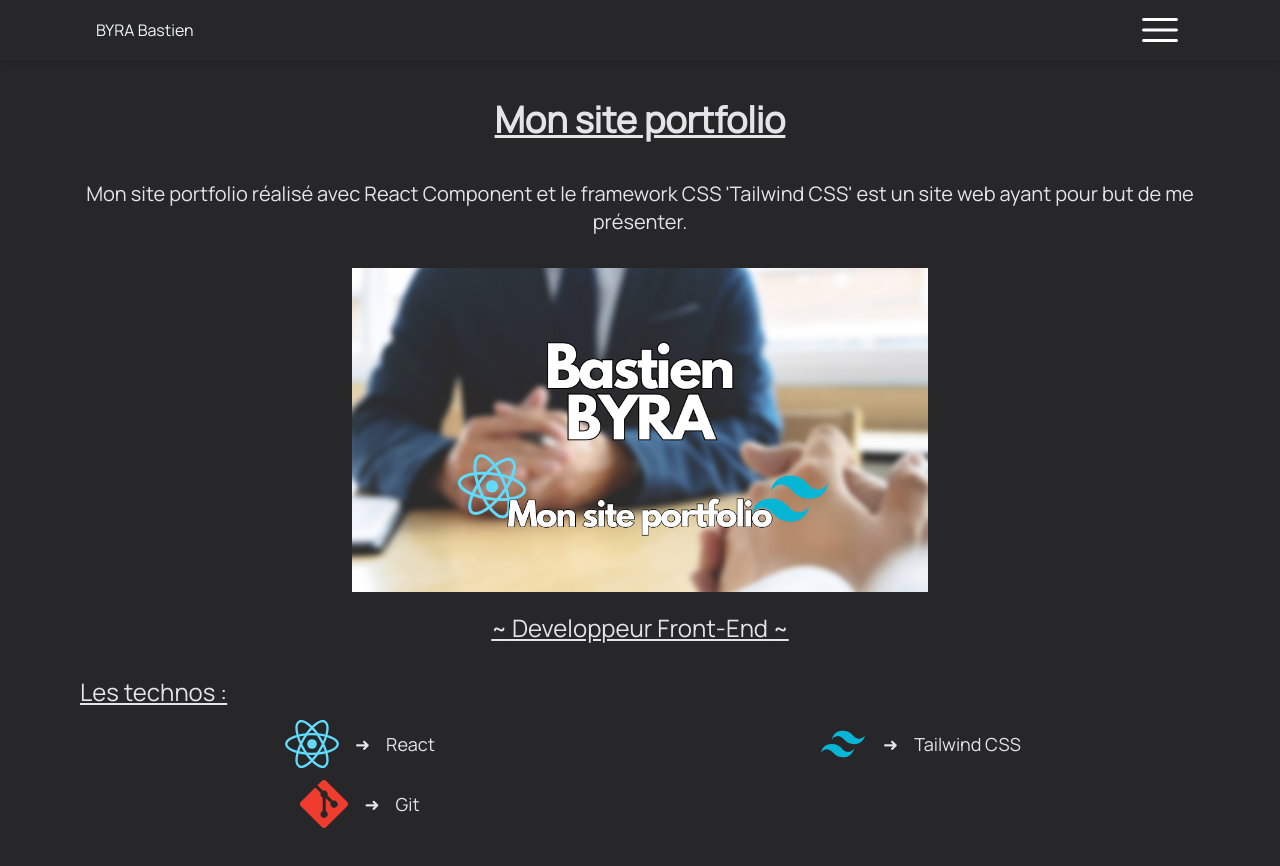
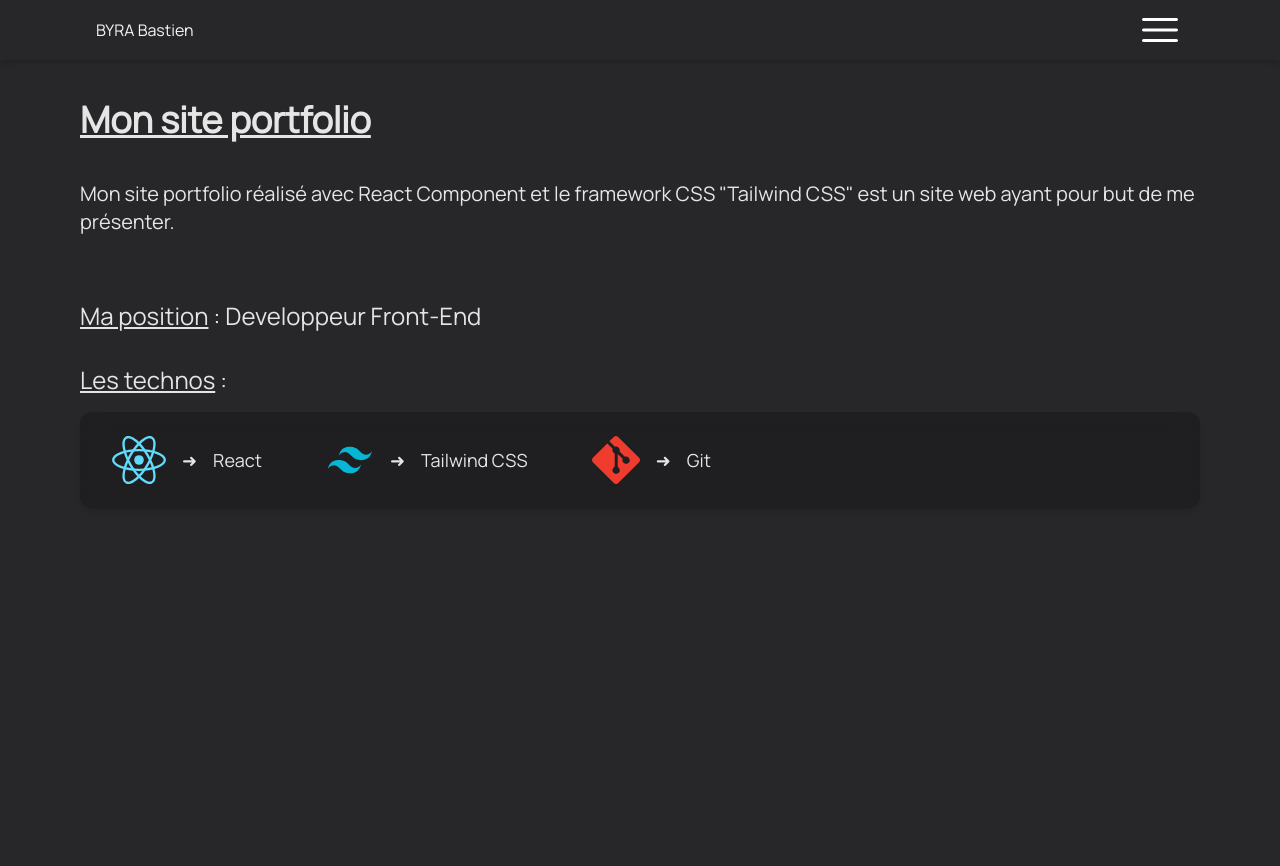
Before and after one commit to BastienBYRA/Portfolio, a React (Create React App) app: page /project/1 in a window 1280 px wide. After the commit the page ends 800 px from the top, so only its background shows below. Built offline with nearby package versions, Linux system fonts and the light colour scheme.

Commit message:
Refonte des details projets + fix size grid projet

```diff
--- a/src/components/Accueil/Intro.js
+++ b/src/components/Accueil/Intro.js
@@ -13,6 +13,7 @@ class Intro extends React.Component {
         <p className="text-xl mt-2 sm:text-2xl ">
           Full-Stack / Mobile Developer - Cybersecurity
         </p>
+        {/* <p className="text-md ">Situé sur Bordeaux</p> */}
       </div>
     );
   }
--- a/src/components/Accueil/Presentation.js
+++ b/src/components/Accueil/Presentation.js
@@ -33,23 +33,14 @@ class Presentation extends React.Component {
             </div>
           </div>
 
-          {/* <p className="text-lg mt-8">
-            Developpeur depuis plus de 3 ans situé sur Bordeaux.
-          </p>
-          <p className="text-lg mt-3">
-            Fort de plusieurs années de formation dans les differentes parties
-            du developpement informatique, je mets mon savoir et mes compétences
-            a votre service.
-          </p> */}
-
           <p className="text-lg mt-8">
-            Plongé dans le <b>monde informatique</b> depuis 5 ans et{" "}
-            <b>Developpeur</b> depuis plus de 3 ans situé sur Bordeaux.
+            Dans le <b>monde informatique</b> depuis 5 ans et <b>Développeur</b>{" "}
+            depuis plus de 3 ans.
           </p>
           <p className="text-lg mt-5">
-            Fort de plusieurs années de formation dans les differentes parties
-            de l'informatique et du developpement informatique, je mets mon
-            savoir et mes compétences a votre service.
+            Fort de plusieurs années de formation dans les différentes parties
+            de l'informatique et du développement informatique, je mets mon
+            savoir et mes compétences à votre service.
           </p>
 
           {/* <div className="mt-5 gap-3">
--- a/src/components/Contact/Contact.js
+++ b/src/components/Contact/Contact.js
@@ -12,7 +12,7 @@ class Contact extends React.Component {
     return (
       <div
         id="Contact"
-        className="px-4 sm:px-8 md:px-20 py-16 pt-16 flex flex-col mx-auto items-center justify-center bg-neutral-200 "
+        className="px-4 sm:px-8 md:px-20 py-16 pt-16 flex flex-col mx-auto items-center justify-center bg-neutral-200"
       >
         <h1 className="text-4xl font-bold">Contact</h1>
         <p className="mt-6 text-lg px-8 text-center">
--- a/src/components/Description/Description.js
+++ b/src/components/Description/Description.js
@@ -24,13 +24,13 @@ class Description extends React.Component {
       <div className="px-4 md:px-20 2xl:px-60 py-10 bg-zinc-800 text-neutral-200">
         {this.state.currentProject && (
           <div>
-            <h1 className="text-4xl font-bold text-center underline">
+            <h1 className="text-4xl font-bold underline">
               {this.state.currentProject.title}
             </h1>
-            <h2 className="text-base sm:text-xl text-center mt-10">
+            <h2 className="text-base sm:text-xl mt-10">
               {this.state.currentProject.longDesc}
             </h2>
-            <div className="mt-8">
+            {/* <div className="mt-8">
               <img
                 src={
                   process.env.PUBLIC_URL +
@@ -39,15 +39,18 @@ class Description extends React.Component {
                 }
                 className="w-[70%] max-w-xl mx-auto"
               />
-            </div>
+            </div> */}
 
-            <p className="sm:text-2xl underline mt-5 text-center">
-              ~ {this.state.currentProject.job} ~
+            <p className="text-2xl  mt-16">
+              <span className="underline">Ma position</span> :{" "}
+              {this.state.currentProject.job}
             </p>
 
             {this.state.currentProject.missions && (
-              <div>
-                <p className="text-2xl underline mt-16">Mes missions : </p>
+              <div className="mt-8">
+                <p className="text-2xl">
+                  <span className="underline">Mes missions</span> :{" "}
+                </p>
                 {this.state.currentProject.missions.map((mission, i) => {
                   return (
                     <div className="flex flex-row items-center gap-4 mt-3 pl-8">
@@ -58,24 +61,27 @@ class Description extends React.Component {
               </div>
             )}
 
-            <p className="text-2xl underline mt-8">Les technos :</p>
-            <div className="grid grid-cols-1 ssm:grid-cols-2 sm:grid-cols-3">
+            {this.state.currentProject.langages && (
+              <div className="mt-8 mb-8">
+                <p className="text-2xl mt-8">
+                  <span className="underline">Les technos</span> :
+                </p>
+                <div className="backdrop-blur-md bg-black/20 hover:bg-black/40 duration-200 rounded-xl flex px-8 mt-4 py-6 gap-16 flex-wrap shadow-md hover:shadow-lg">
                   {this.state.currentProject.langages.map((langage, i) => {
                     return (
-                  <div className="flex flex-row items-center gap-4 mt-3 justify-center">
-                    {/* <p className="text-sm sm:text-md lg:text-lg">➜</p> */}
+                      <div className="flex flex-row items-center gap-4 justify-center">
                         <img
                           className=" object-contain h-8 sm:h-12"
                           src={process.env.PUBLIC_URL + "/stack/" + langage.img}
                         />
-                    <p className="text-sm sm:text-md lg:text-lg">➜</p>
-                    <p className="text-sm sm:text-md lg:text-lg">
-                      {langage.title}
-                    </p>
+                        <p className="text-md lg:text-lg">➜</p>
+                        <p className="text-md lg:text-lg">{langage.title}</p>
                       </div>
                     );
                   })}
                 </div>
+              </div>
+            )}
           </div>
         )}
       </div>
--- a/src/components/Parcours/Parcours.js
+++ b/src/components/Parcours/Parcours.js
@@ -40,9 +40,9 @@ class Parcours extends React.Component {
           développement de solution informatique.
         </p> */}
         <p className="mt-6 text-lg px-8 text-center">
-          Fort d'une expérience de 5 ans dans le vaste monde de l'informatique,
-          dont 2 ans de spécialisation dans l'infrastructure réseau et 3 ans de
-          spécialisation dans le développement de solution informatique.
+          Fort d'une expérience de 5 ans dans l'informatique, dont 2 ans de
+          spécialisation dans l'infrastructure réseau et 3 ans de spécialisation
+          dans le développement de solution informatique.
         </p>
         {/* <h2 className="text-5xl sm:text-8xl font-bold opacity-30 relative bottom-20">
           Parcours
--- a/src/components/Parcours/Workflow.js
+++ b/src/components/Parcours/Workflow.js
@@ -34,7 +34,7 @@ class Workflow extends React.Component {
     return (
       <div
         ref={this.mainDiv}
-        className=" opacity-0 duration-[2000ms] translate-x-[2%] sm:translate-x-[6%] lg:translate-x-[12%] xl:translate-x-[18%]"
+        className=" opacity-0 duration-[2000ms] translate-x-[2%] sm:translate-x-[6%] lg:translate-x-[12%] xl:translate-x-[18%] "
       >
         <div
           className="mt-5 border-white p-6 backdrop-blur-md bg-white/30 rounded-xl hover:bg-white/10
--- a/src/components/Project/PresentationProject.js
+++ b/src/components/Project/PresentationProject.js
@@ -21,7 +21,7 @@ class PresentationProject extends React.Component {
   render() {
     return (
       <Link to={"/project/" + this.id}>
-        <div className="border border-neutral-600 relative rounded-xl">
+        <div className="border border-neutral-600 relative rounded-xl h-full">
           {/* {this.state.navigate && <Navigate to={"/project/" + this.id} />} */}
           <div className="rounded-xl absolute inset-0 flex flex-wrap items-center justify-center gap-6 px-6 bg-black bg-opacity-80 transition duration-300 opacity-0 hover:opacity-100 hover:cursor-pointer content-center">
             {this.langages &&
@@ -36,12 +36,12 @@ class PresentationProject extends React.Component {
                 );
               })}
           </div>
-          <div>
+          <div className="h-full flex flex-col">
             <img
               src={process.env.PUBLIC_URL + "/project/" + this.img}
               className="aspect-video rounded-t-xl border-b-2 border-neutral-600"
             />
-            <div className="py-4 px-5">
+            <div className="py-4 px-5 h-full flex flex-col items-center justify-center ">
               <p className=" text-center text-xl">{this.title}</p>
               <p className=" text-center text-base mt-4">{this.shortDesc}</p>
             </div>
--- a/src/components/Stack/Stack.js
+++ b/src/components/Stack/Stack.js
@@ -18,8 +18,8 @@ class Stack extends React.Component {
       >
         <h2 className="text-4xl font-bold text-center">Skills</h2>
         <p className="mt-6 text-lg px-8 text-center">
-          Au cours de mes 3 années en tant que developpeur, j'ai pu mettre mes
-          mains sur divers langages et outils.
+          Au cours de mes 3 années en tant que développeur, j'ai pu maitriser
+          différents langages et outils.
         </p>
         <div className="mt-12 mx-auto max-w-5xl gap-5 grid grid-cols-1 sm:grid-cols-2">
           {stackData2 &&
--- a/src/data/project.json
+++ b/src/data/project.json
@@ -1,36 +1,10 @@
 [
-    {
-        "id":"1",
-        "title": "Mon site portfolio",
-        "img": "PORTFOLIO2.png",
-        "shortDesc": "Un site réalisé par mes soins afin de me présenter.",
-        "longDesc": "Mon site portfolio réalisé avec React Component et le framework CSS 'Tailwind CSS' est un site web ayant pour but de me présenter.",
-        "langages": [
-            {
-                "title": "React",
-                "img": "REACT.svg",
-                "background": false
-            },
-            {
-                "title": "Tailwind CSS",
-                "img": "TAILWIND.svg",
-                "background": false
-            },
-            {
-                "title": "Git",
-                "img": "GIT.svg",
-                "background": false
-            }
-        ],
-        "missions": null,
-        "job": "Developpeur Front-End"
-    },
     {
         "id":"2",
         "title": "Acteon Satelec - DIGIT-ACTEON",
         "img": "ACTEON2.png",
         "shortDesc": "Site web interne de l'entreprise Acteon Satelec.",
-        "longDesc": "Digit-Acteon est une web application ASP.NET MVC interne à l'entreprise Acteon permettant de réaliser l'ensemble des processus jusqu'alors sur papier maintenant numérique, l'application à pour but de centraliser un ensemble de processus en une application en assurant l'intégrité des données entre les différents processus.",
+        "longDesc": "Digit-Acteon est une web application ASP.NET MVC interne à l'entreprise Acteon permettant de réaliser l'ensemble des processus jusqu'alors sur papier maintenant numériquement, l'application à pour but de centraliser un ensemble de processus en une application en assurant l'intégrité des données entre les différents processus.",
         "langages": [
             {
                 "title": "C#",
@@ -98,11 +72,37 @@
         "job": "Developpeur Full-Stack"
     },
     {
+        "id":"1",
+        "title": "Mon site portfolio",
+        "img": "PORTFOLIO2.png",
+        "shortDesc": "Un site réalisé par mes soins afin de me présenter.",
+        "longDesc": "Mon site portfolio réalisé avec React Component et le framework CSS \"Tailwind CSS\" est un site web ayant pour but de me présenter.",
+        "langages": [
+            {
+                "title": "React",
+                "img": "REACT.svg",
+                "background": false
+            },
+            {
+                "title": "Tailwind CSS",
+                "img": "TAILWIND.svg",
+                "background": false
+            },
+            {
+                "title": "Git",
+                "img": "GIT.svg",
+                "background": false
+            }
+        ],
+        "missions": null,
+        "job": "Developpeur Front-End"
+    },
+    {
         "id":"3",
         "title": "Obbymedia - U me Jobs",
         "img": "OBBYMEDIA2.png",
         "shortDesc": "Application mobile de mise en relation recruteur / demandeur d'emploi.",
-        "longDesc": "U me Jobs est une application mobile créer avec Flutter disponible sur le Play Store et l'App Store mettant en relation des candidats et des professionnels de l'hotellerie restauration en Nouvelle Aquitaine.",
+        "longDesc": "U me Jobs est une application mobile créer en Flutter disponible sur le Play Store et l'App Store mettant en relation des candidats et des professionnels de l'hotellerie restauration en Nouvelle Aquitaine.",
         "langages": [
             {
                 "title": "Dart",
@@ -140,7 +140,7 @@
         "title": "EMS Proto - Web Scrapping",
         "img": "EMSPROTO.png",
         "shortDesc": "Script de collecte de données des sites Mouser et Digikey.",
-        "longDesc": "Un ensemble de script réalisé en Python avec la librairie Selenium permettant de récupérer des données en ligne sur les sites de Mouser et Digikey, afin de pouvoir rechercher et des comparaisons entre les différentes données collecté.",
+        "longDesc": "Un ensemble de script réalisé en Python avec la librairie Selenium permettant de récupérer des données en ligne sur les sites de Mouser et Digikey, afin de pouvoir rechercher et faire des comparaisons entre les différentes données collecté.",
         "langages": [
             {
                 "title": "Python",
@@ -155,10 +155,13 @@
         ],
         "missions": [
             {
-                "title": "➜ Montage / Demontage de Tour / PC portable."
+                "title": "➜ Création de scripts de récupération de données."
             },
             {
-                "title": "➜ Diagnostic de problème Hardware et Software."
+                "title": "➜ Création d'un script de manipulation de données."
+            },
+            {
+                "title": "➜ Création d'un script d'équivalence a partir de la manipulation des données effectuées."
             }
         ],
         "job": "Developpeur de Scripts"
--- a/src/data/stack2.json
+++ b/src/data/stack2.json
@@ -94,6 +94,12 @@
                 "img": "SQLSERVER.png",
                 "name": "SQL Server",
                 "background": true
+            },
+            {
+                "id": "3",
+                "img": "MONGODB.png",
+                "name": "MongoDB",
+                "background": false
             }
         ]
     },
```
Also changed, not shown: src/components/Accueil/Accueil.js (+0 -16 lines), src/components/Project/Single.js (+42 -42 lines), public/stack/MONGODB.png (added). Lines whose indentation alone changed are shown as unchanged.
